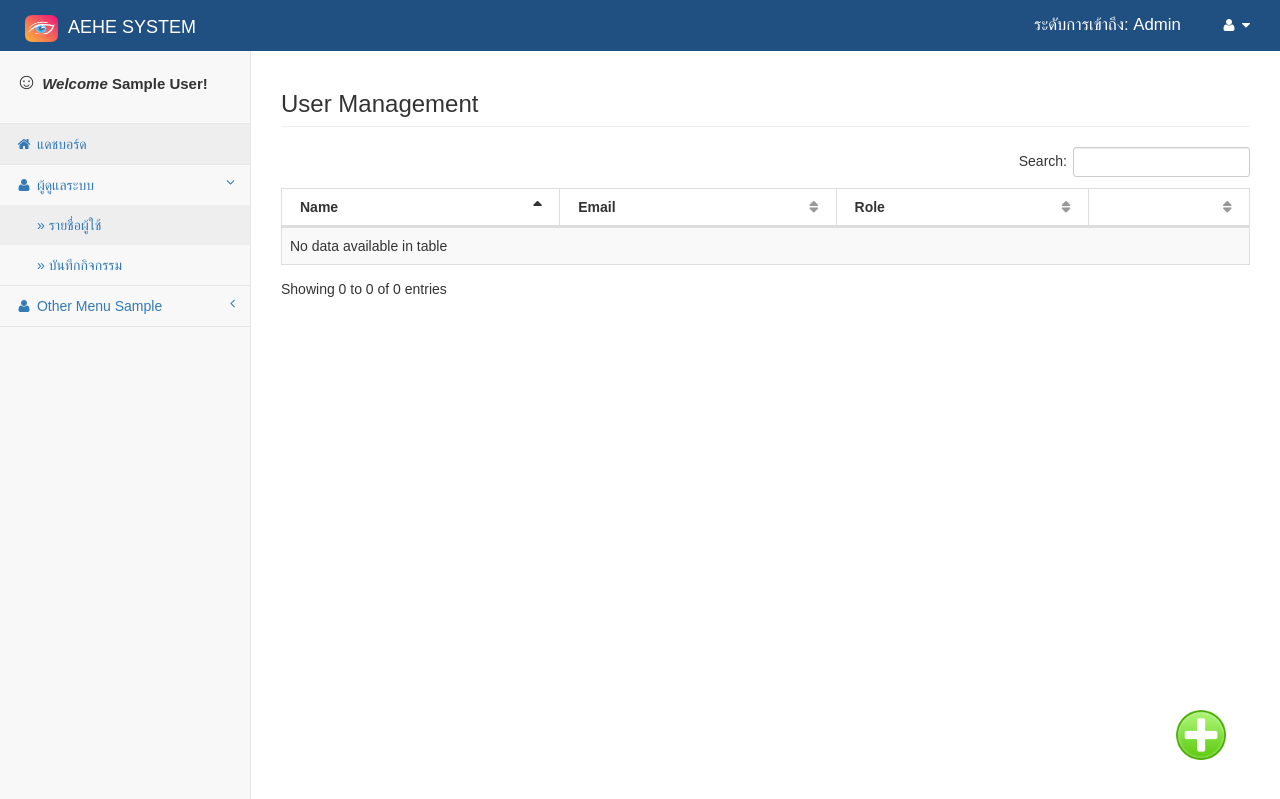
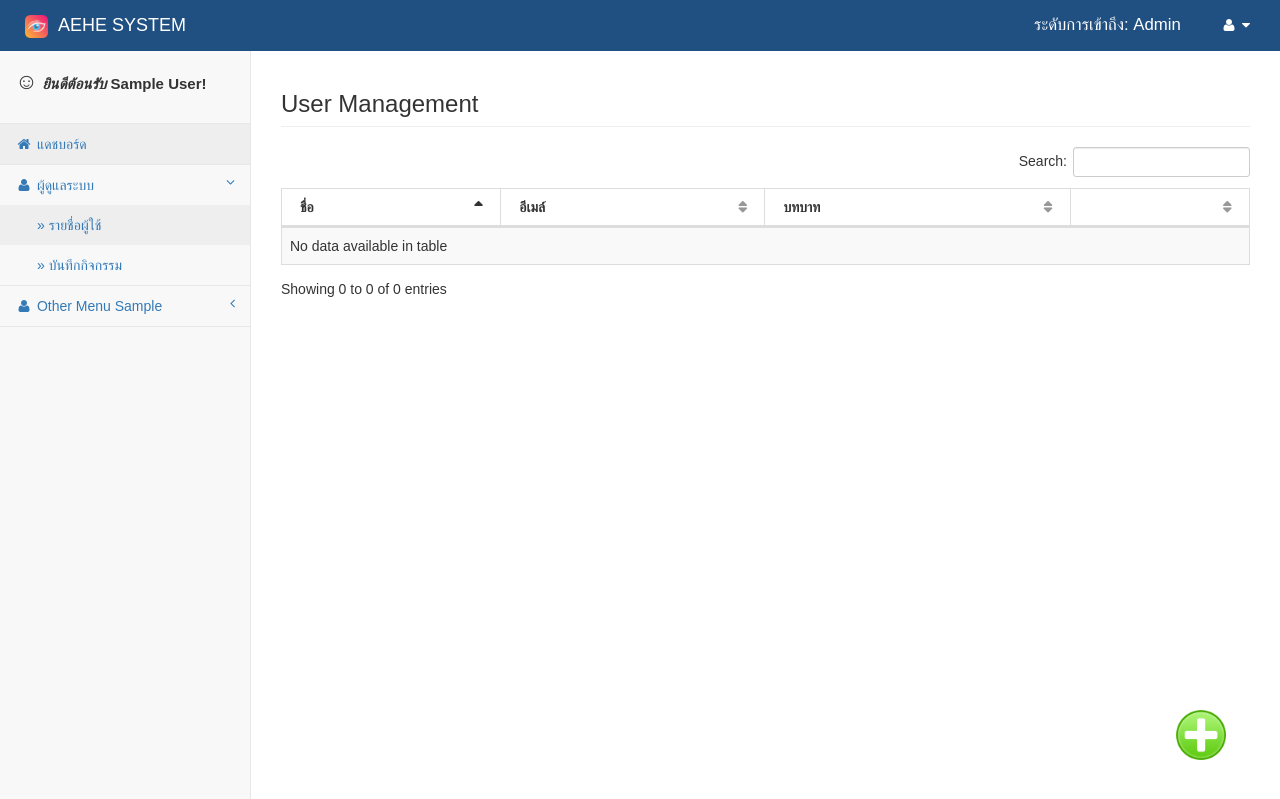
Before and after one commit to LionPK/eye_health, a CodeIgniter app: page /eye_health/admin/user_list in a window 1280 px wide. Shown: the top 799 px of the page. Run offline with CodeIgniter, Linux system fonts and the light colour scheme; the visitor is signed in with stand-in values (Sample User, id 1); data that the repository does not hold is empty; some libraries are stand-ins or nearby versions.

Commit message:
modify Desboard

```diff
--- a/application/views/admin/user_list.php
+++ b/application/views/admin/user_list.php
@@ -23,9 +23,9 @@
                     <table class="table table-striped table-bordered table-hover" id="dataTables-user-list">
                         <thead>
                             <tr>
-                                <th>Name</th>
-                                <th>Email</th>
-                                <th>Role</th>
+                                <th>ชื่อ</th>
+                                <th>อีเมล์</th>
+                                <th>บทบาท</th>
                                 <th>&nbsp;</th>
                             </tr>
                         </thead>
@@ -37,9 +37,9 @@
                                 <td><?php echo ucfirst($row->role) ?></td>
 
                                 <td>
-                                    <a class="btn btn-primary" id="user-edit"  onclick="edit_user_popup('<?=$row->email?>','<?=$row->user_id?>','<?=$row->name?>','<?=$row->role?>');" data-toggle="modal" data-target="#editUser"> EDIT </a>
-                                    <a class="btn btn-warning" id="user-riset" onclick="reset_confirmation('<?=$row->email?>','<?=$row->user_id?>')" data-toggle="modal" data-target="#resetConfirm"> RESET </a>
-                                    <a class="btn btn-danger" id="user-delete" onclick="deactivate_confirmation('<?=$row->email?>','<?=$row->user_id?>');" data-toggle="modal" data-target="#deactivateConfirm"> DELETE </a>
+                                    <a class="btn btn-primary" id="user-edit"  onclick="edit_user_popup('<?=$row->email?>','<?=$row->user_id?>','<?=$row->name?>','<?=$row->role?>');" data-toggle="modal" data-target="#editUser"> แก้ไข </a>
+                                    <a class="btn btn-warning" id="user-riset" onclick="reset_confirmation('<?=$row->email?>','<?=$row->user_id?>')" data-toggle="modal" data-target="#resetConfirm"> รีเซ็ต </a>
+                                    <a class="btn btn-danger" id="user-delete" onclick="deactivate_confirmation('<?=$row->email?>','<?=$row->user_id?>');" data-toggle="modal" data-target="#deactivateConfirm"> ลบ </a>
 
                                 </td>
 
@@ -65,17 +65,17 @@
         <div class="modal fade" id="deactivateConfirm" tabindex="-1" role="dialog" aria-labelledby="myModalLabel" aria-hidden="true">
             <div class="modal-dialog">
                 <div class="modal-content">
-                    <div class="modal-header modal-red">
+                    <div class="modal-header">
                         <button type="button" class="close" data-dismiss="modal" aria-hidden="true">&times;</button>
-                        <h4 class="modal-title" id="myModalLabel">DELETE CONFIRMATION</h4>
+                        <h4 class="modal-title" id="myModalLabel">ยืนยันการลบข้อมูล</h4>
                     </div>
                     <div class="modal-body">
-                        <label>You are going to delete user <label id="user-email" style="color:blue;"></label>.</label><br/>
-                        <label>Click <b>Yes</b> to continue.</label>
+                        <label>คุณกำลังจะลบการใช้งาน <label id="user-email" style="color:blue;"></label>.</label><br/>
+                        <label>คลิก <b>ตกลง</b> เพื่อดำเนินการต่อไป</label>
                     </div>
                     <div class="modal-footer">
-                        <button type="button" class="btn btn-default" data-dismiss="modal">Cancel</button>
-                        <a id="deactivateYesButton" class="btn btn-danger" >Yes</a>
+                        <button type="button" class="btn btn-default" data-dismiss="modal">ยกเลิก</button>
+                        <a id="deactivateYesButton" class="btn btn-danger" >ตกลง</a>
                     </div>
                 </div>
                 <!-- /.modal-content -->
@@ -88,14 +88,14 @@
         <div class="modal fade" id="resetConfirm" tabindex="-1" role="dialog" aria-labelledby="myModalLabel" aria-hidden="true">
             <div class="modal-dialog">
                 <div class="modal-content">
-                    <div class="modal-header modal-red">
+                    <div class="modal-header">
                         <button type="button" class="close" data-dismiss="modal" aria-hidden="true">&times;</button>
-                        <h4 class="modal-title" id="myModalLabel">RESET CONFIRMATION</h4>
+                        <h4 class="modal-title" id="myModalLabel">ยืนยันการรีเซ็ต</h4>
                     </div>
                     <div class="modal-body">
-                        <label>You are going to reset user <label id="reset-user-email" style="color:blue;"></label>'s password.</label><br/>
-                        <label>Tempolary password will be sent to this email.</label><br/>
-                        <label>Click <b>Yes</b> to continue.</label>
+                        <label>คุณจะรีเซ็ตรหัสผ่านของผู้ใช้ <label id="reset-user-email" style="color:blue;"></label></label><br/>
+                        <label>รหัสผ่านชั่วคราวจะถูกส่งไปที่อีเมลนี้</label><br/>
+                        <label>คลิก <b>ตกลง</b> เพื่อดำเนินการต่อไป</label>
                     </div>
                     <div class="modal-footer">
                         <button type="button" class="btn btn-default" data-dismiss="modal">Cancel</button>
@@ -114,26 +114,26 @@
         <div class="modal fade" id="addUser" tabindex="-1" role="dialog" aria-labelledby="myModalLabel" aria-hidden="true">
             <div class="modal-dialog">
                 <div class="modal-content">
-                    <div class="modal-header modal-blue">
+                    <div class="modal-header">
                         <button type="button" class="close" data-dismiss="modal" aria-hidden="true">&times;</button>
-                        <h4 class="modal-title" id="myModalLabel">CREATE NEW USER</h4>
+                        <h4 class="modal-title" id="myModalLabel">สร้างผู้ใช้ใหม่</h4>
                     </div>
                     <div class="modal-body">
                         <div class="row">
                             <div class="col-lg-6">
                                 <div class="form-group">
-                                    <label>Name</label> &nbsp;&nbsp;
-                                    <label class="error" id="error_name"> field is required.</label>
-                                    <label class="error" id="error_name2"> name must be alphanumeric.</label>
+                                    <label>ชื่อ</label> &nbsp;&nbsp;
+                                    <label class="error" id="error_name"> ต้องระบุ</label>
+                                    <label class="error" id="error_name2"> ชื่อต้องเป็นตัวเลขและตัวอักษร</label>
                                     <input class="form-control" id="name" placeholder="Name" name="name" type="text" autofocus>
                                 </div>
                             </div>
                             <div class="col-lg-6">
                                 <div class="form-group">
-                                    <label>Email</label> &nbsp;&nbsp;
-                                    <label class="error" id="error_email"> field is required.</label>
-                                    <label class="error" id="error_email2"> email has already exist.</label>
-                                    <label class="error" id="error_email3"> invalid email adress.</label>
+                                    <label>อีเมล์</label> &nbsp;&nbsp;
+                                    <label class="error" id="error_email"> ต้องระบุ</label>
+                                    <label class="error" id="error_email2"> มีอีเมล์อยู่แล้ว</label>
+                                    <label class="error" id="error_email3"> ที่อยู่อีเมล์ที่ไม่ถูกต้อง.</label>
                                     <input class="form-control" id="email" placeholder="E-mail" name="email" type="email" autofocus>
                                 </div>
                             </div>
@@ -142,11 +142,11 @@
                             <div class="col-lg-12">
                                 <div class="form-group">
                                     <label>Role</label>&nbsp;&nbsp;
-                                    <label class="error" id="error_role"> field is required.</label>
+                                    <label class="error" id="error_role"> ต้องระบุ</label>
                                     <select name="role" id="role" class="form-control" >
-                                        <option value="0" selected="selected">-- SELECT ROLE --</option>
-                                        <option value="admin">Admin</option>
-                                        <option value="user">User</option>
+                                        <option value="0" selected="selected">-- กรุณาเลือกบทบาท --</option>
+                                        <option value="admin">ผู้ดูแลระบบ</option>
+                                        <option value="user">ผู้ใช้งาน</option>
                                     </select>
                                 </div>
                             </div>
@@ -154,8 +154,8 @@
 
                     </div>
                     <div class="modal-footer">
-                        <button type="button" class="btn btn-default" data-dismiss="modal">CANCEL</button>
-                        <button id="newUserSubmit" type="button" class="btn btn-primary">CREATE</button>
+                        <button type="button" class="btn btn-default" data-dismiss="modal">ยกเลิก</button>
+                        <button id="newUserSubmit" type="button" class="btn btn-primary">สร้าง</button>
                     </div>
                 </div>
                 <!-- /.modal-content -->
@@ -168,27 +168,27 @@
         <div class="modal fade" id="editUser" tabindex="-1" role="dialog" aria-labelledby="myModalLabel" aria-hidden="true">
             <div class="modal-dialog">
                 <div class="modal-content">
-                    <div class="modal-header modal-blue">
+                    <div class="modal-header">
                         <button type="button" class="close" data-dismiss="modal" aria-hidden="true">&times;</button>
-                        <h4 class="modal-title" id="myModalLabel">UPDATE USER DETAILS</h4>
+                        <h4 class="modal-title" id="myModalLabel">ปรับปรุงข้อมูลผู้ใช้งาน</h4>
                     </div>
                     <div class="modal-body">
                         <input type="hidden"  id="edit-user-id" value=""/>
                         <div class="row">
                             <div class="col-lg-6">
                                 <div class="form-group">
-                                    <label>Name</label> &nbsp;&nbsp;
-                                    <label class="error" id="edit-error_name"> field is required.</label>
-                                    <label class="error" id="edit-error_name2"> name must be alphanumeric.</label>
+                                    <label>ชื่อ</label> &nbsp;&nbsp;
+                                    <label class="error" id="edit-error_name"> ต้องระบุ</label>
+                                    <label class="error" id="edit-error_name2"> ชื่อต้องเป็นตัวเลขและตัวอักษร</label>
                                     <input class="form-control" id="edit-name" placeholder="Name" name="edit-name" type="text" autofocus>
                                 </div>
                             </div>
                             <div class="col-lg-6">
                                 <div class="form-group">
                                     <label>Email</label> &nbsp;&nbsp;
-                                    <label class="error" id="edit-error_email"> field is required.</label>
-                                    <label class="error" id="edit-error_email2"> email has already exist.</label>
-                                    <label class="error" id="edit-error_email3"> invalid email adress.</label>
+                                    <label class="error" id="edit-error_email"> ต้องระบุ</label>
+                                    <label class="error" id="edit-error_email2"> มีอีเมล์อยู่แล้ว</label>
+                                    <label class="error" id="edit-error_email3"> ที่อยู่อีเมล์ที่ไม่ถูกต้อง.</label>
                                     <input class="form-control" id="edit-email" placeholder="E-mail" name="edit-email" type="email" autofocus>
                                 </div>
                             </div>
@@ -197,7 +197,7 @@
                             <div class="col-lg-12">
                                 <div class="form-group">
                                     <label>Role</label>&nbsp;&nbsp;
-                                    <label class="error" id="edit-error_role"> field is required.</label>
+                                    <label class="error" id="edit-error_role"> ต้องระบุ</label>
                                     <select name="role" id="edit-role" class="form-control" >
                                     </select>
                                 </div>
@@ -206,8 +206,8 @@
 
                     </div>
                     <div class="modal-footer">
-                        <button type="button" class="btn btn-default" data-dismiss="modal">CANCEL</button>
-                        <button id="editUserSubmit" type="button" class="btn btn-primary">UPDATE</button>
+                        <button type="button" class="btn btn-default" data-dismiss="modal">ยกเลิก</button>
+                        <button id="editUserSubmit" type="button" class="btn btn-primary">ปรับปรุง</button>
                     </div>
                 </div>
                 <!-- /.modal-content -->
--- a/application/views/dashboard.php
+++ b/application/views/dashboard.php
@@ -13,11 +13,11 @@
 		<?php endif;?>
 		<div class="row">
 			<div class="col-lg-12">
-				<h3 class="page-header">Dashboard</h3>
+				<h3 class="page-header">แดชบอร์ด</h3>
 			</div>
 			<div class="col-lg-12">
 				<div class="row text-center">
-					Dashboard Content..
+					เนื้อหาในหน้าแดชบอร์ด..
 				</div>
 			</div>
 			<!-- /.col-lg-12 -->
--- a/application/views/frame/header_view.php
+++ b/application/views/frame/header_view.php
@@ -52,7 +52,7 @@
                 </button>
                 <a class="navbar-brand" href="<?=base_url();?>">
                     <div class="inline"> &nbsp;
-                        <img src="<?=base_url()?>assets/images/icons/eyeSuggestionLogo.png" alt="Eye impact" width="33" height="27">
+                        <img src="<?=base_url()?>assets/images/icons/eyeSuggestionLogo.png" alt="Eye impact" width="23" height="23">
                         &nbsp;AEHE SYSTEM
                     </div>
                 </a>
--- a/application/views/frame/sidebar_nav_view.php
+++ b/application/views/frame/sidebar_nav_view.php
@@ -2,7 +2,7 @@
 <div class="sidebar-nav navbar-collapse">
     <ul class="nav" id="side-menu">
         <li>
-            <?php echo '<p class="welcome"><b> <text style="font-size:150%;">&#9786</text> <i>Welcome </i>' . $this->session->userdata('name') . "!</b></p>"; ?>
+            <?php echo '<p class="welcome"><b> <text style="font-size:150%;">&#9786</text> <i>ยินดีต้อนรับ </i>' . $this->session->userdata('name') . "!</b></p>"; ?>
         </li>
         <li>
             <a href="<?=base_url()?>"><i class="fa fa-home fa-fw"></i> แดชบอร์ด</a>
--- a/application/views/login.php
+++ b/application/views/login.php
@@ -64,6 +64,7 @@
 						</div>
 					</div>
 
+					<!-- alert model -->
 					<div class="modal" id="forgot">
 						<div class="modal-dialog modal-sm">
 							<div class="modal-content">
```
Also changed, not shown: application/views/admin/activity_log.php (+4 -4 lines).
